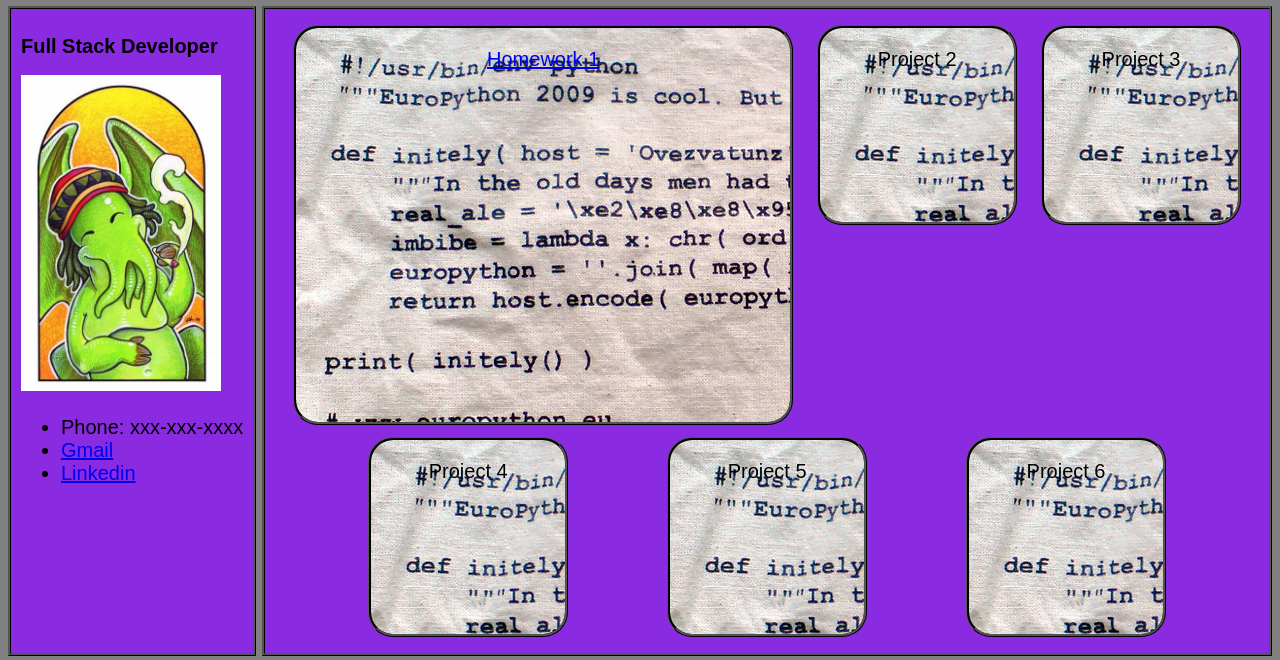
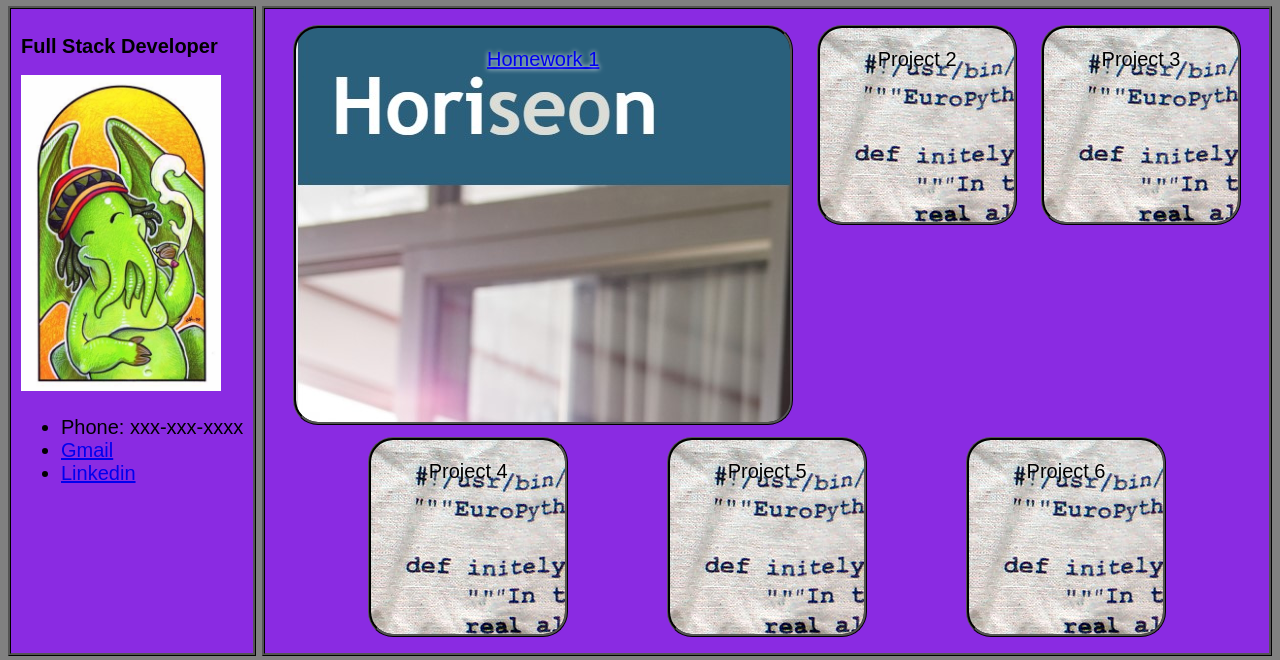
Before and after one commit to Squid300/Portfolio-Website, a plain HTML site: page index.html in a window 1280 px wide. Shown: the part 113-773 px from the top of the page. Drawn offline with Linux system fonts and the light colour scheme.

Commit message:
touched up background images for portfolio projects

```diff
--- a/assets/css/style.css
+++ b/assets/css/style.css
@@ -74,7 +74,24 @@ nav a{
     position: absolute;
 }
 
-#portfolio div{
+#project1{
+    min-width: 500px;
+    min-height: 400px;
+    border-style: ridge;
+    border-color: black;
+    border-radius: 25px;
+    margin: 6px;
+    text-align: center;
+    text-decoration: none;
+    text-shadow: 0px 0px 5px white;
+    background-image: url("../../assets/imgs/Website-Image.jpg");
+}
+
+#project2,
+#project3,
+#project4,
+#project5,
+#project6{
     width: 200px;
     height: 200px;
     border-style: ridge;
@@ -82,13 +99,9 @@ nav a{
     border-radius: 25px;
     margin: 6px;
     text-align: center;
+    text-shadow: 0px 0px 5px white;
+    /* "Code on the Europython 2009 bag" by Thomas Guest is marked with CC BY 2.0. To view the terms, visit https://creativecommons.org/licenses/by/2.0/?ref=openverse' */
     background-image: url("../../assets/imgs/4036266347_9862579d68_b.jpg");
-}
-
-#project1{
-    min-width: 500px;
-    min-height: 400px;
-    background-image: url("../../assets/imgs/Website-Image.jpg");
 }
 
 #skills{
--- a/index.html
+++ b/index.html
@@ -38,23 +38,23 @@
                 </div>
             </a>
 
-            <div>
+            <div id = "project2">
                 <p>Project 2</p>
             </div>
 
-            <div>
+            <div id = "project3">
                 <p>Project 3</p>
             </div>
 
-            <div>
+            <div id = "project4">
                 <p>Project 4</p>
             </div>
 
-            <div>
+            <div id = "project5">
                 <p>Project 5</p>
             </div>
 
-            <div>
+            <div id = "project6">
                 <p>Project 6</p>
             </div>
         </section>
```
